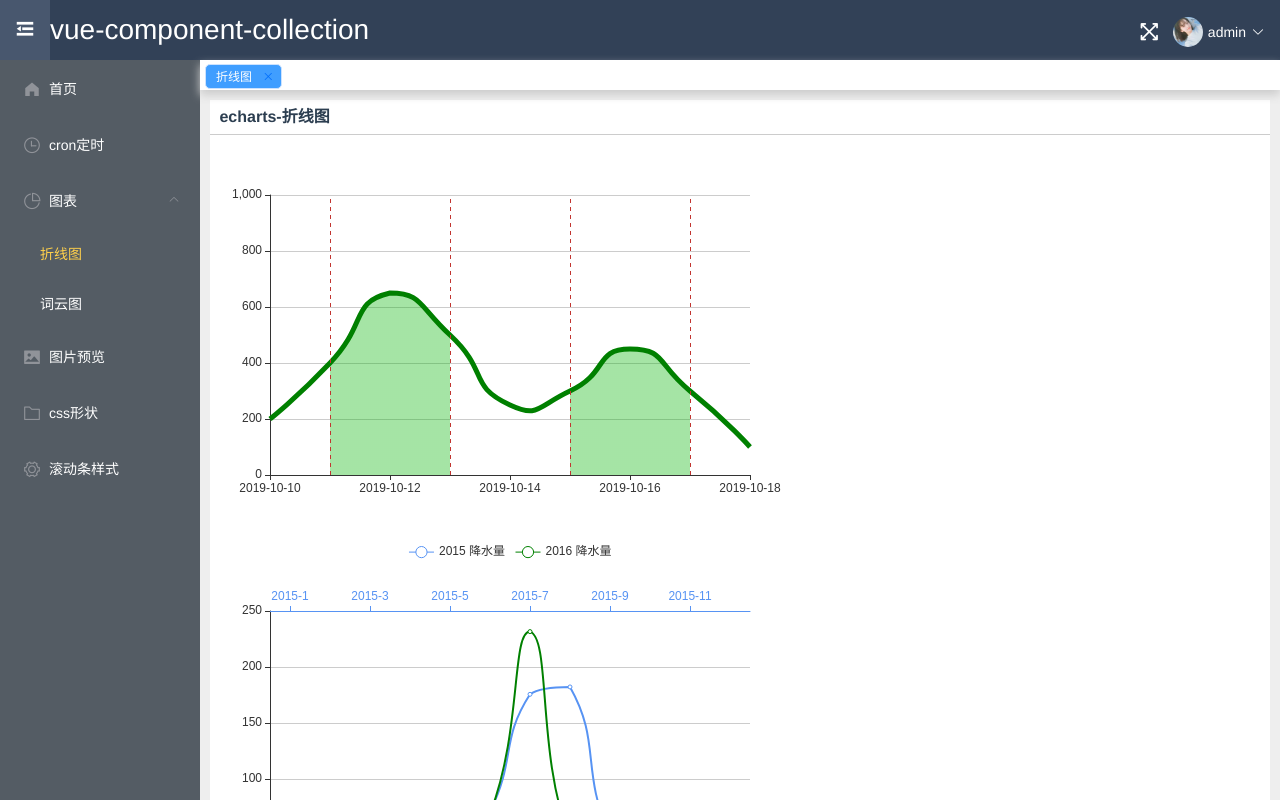
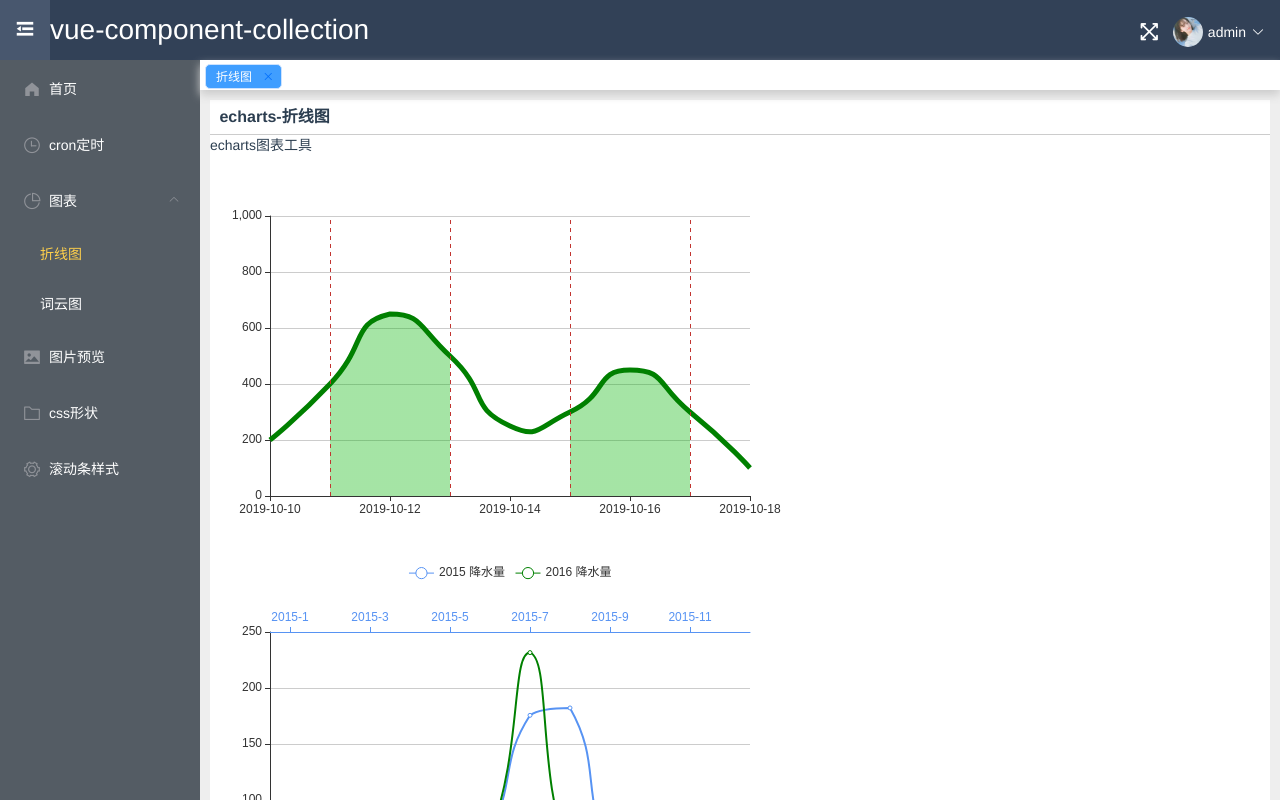
Before and after one commit to ForAFuture/vue-component-collection, a Vue app: page /#/echarts/line in a window 1280 px wide. Built offline with nearby package versions, Linux system fonts and the light colour scheme; what vue-preview would draw is missing.

Commit message:
添加图标工具链接

```diff
--- a/src/views/echarts/line.vue
+++ b/src/views/echarts/line.vue
@@ -1,6 +1,9 @@
 <template>
   <div class="echarts-line">
     <cont-title title="echarts-折线图"></cont-title>
+    <div>
+      echarts图表工具<a href="http://img.9cfcf.com/" target="_blank" rel="noopener noreferrer"></a>
+    </div>
     <v-chart :options="options"></v-chart>
     <v-chart :options="options1"></v-chart>
   </div>
```
